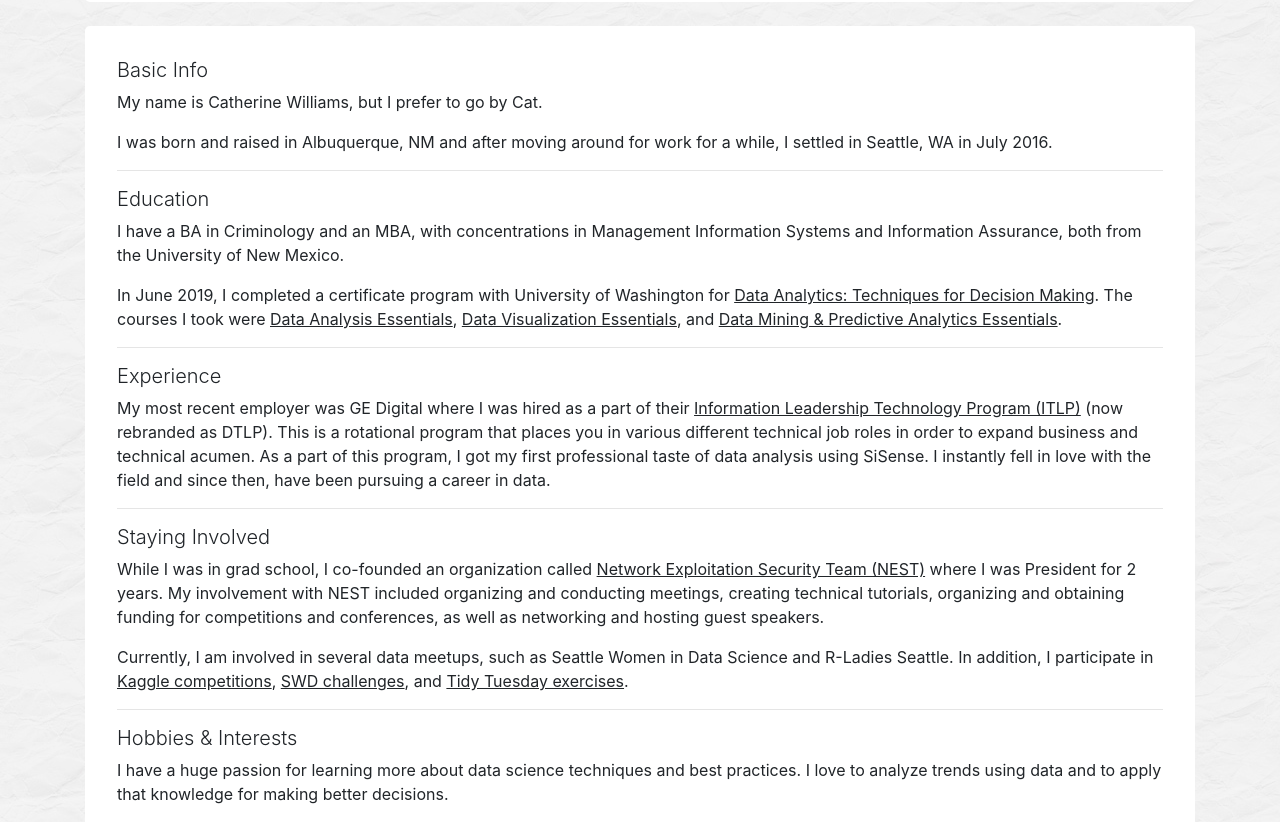
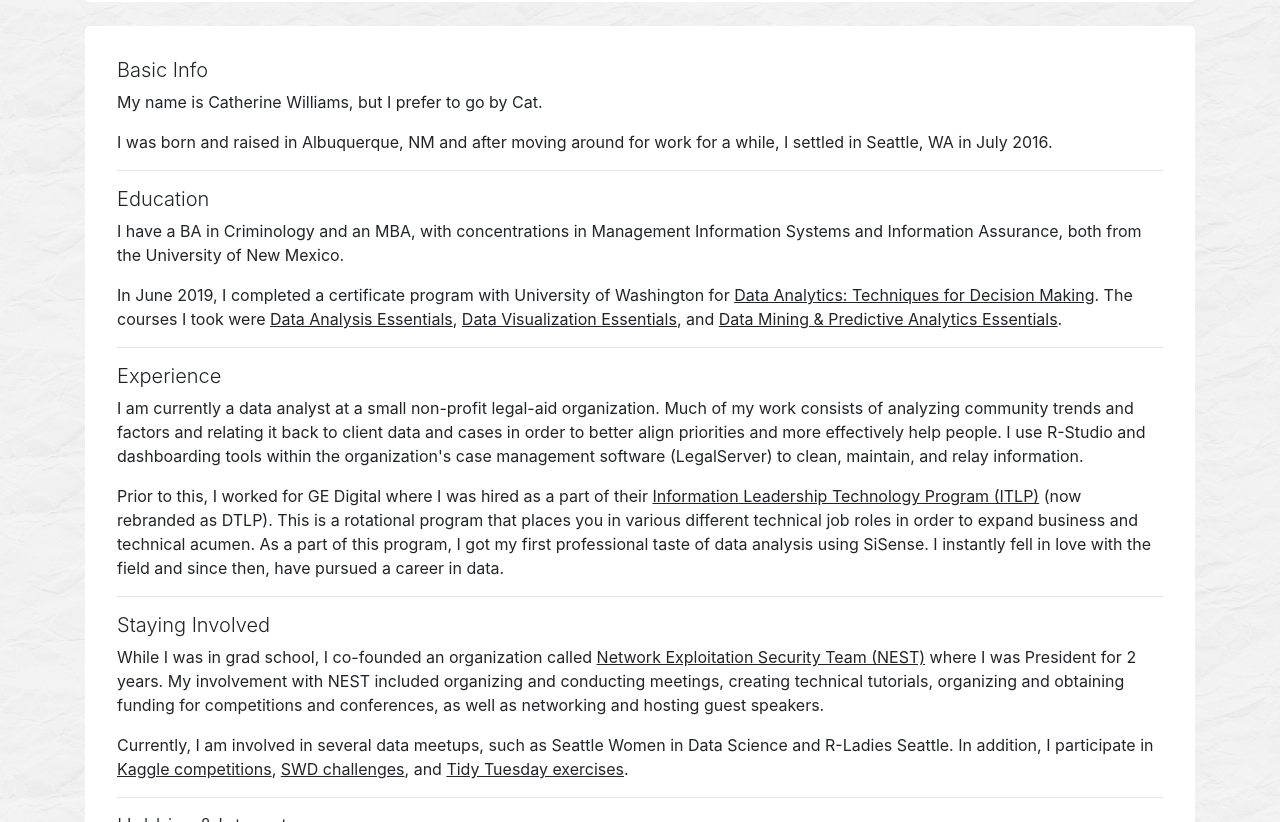
Before and after one commit to catrwilliams/catrwilliams.github.io, a website: page about.html in a window 1280 px wide. Shown: the part 278-1100 px from the top of the page. Drawn offline with Linux system fonts and the light colour scheme.

Commit message:
updated about me page to reflect new employer

```diff
--- a/about.html
+++ b/about.html
@@ -91,7 +91,8 @@
 
       <div>
           <h2 class="lead">Experience</h2>
-          <p>My most recent employer was GE Digital where I was hired as a part of their <a href="https://jobs.gecareers.com/global/en/digital-technology-leadership" target="_blank" rel="noopener">Information Leadership Technology Program (ITLP)</a> (now rebranded as DTLP). This is a rotational program that places you in various different technical job roles in order to expand business and technical acumen. As a part of this program, I got my first professional taste of data analysis using SiSense. I instantly fell in love with the field and since then, have been pursuing a career in data.</p>
+          <p>I am currently a data analyst at a small non-profit legal-aid organization. Much of my work consists of analyzing community trends and factors and relating it back to client data and cases in order to better align priorities and more effectively help people. I use R-Studio and dashboarding tools within the organization's case management software (LegalServer) to clean, maintain, and relay information.</p>
+          <p>Prior to this, I worked for GE Digital where I was hired as a part of their <a href="https://jobs.gecareers.com/global/en/digital-technology-leadership" target="_blank" rel="noopener">Information Leadership Technology Program (ITLP)</a> (now rebranded as DTLP). This is a rotational program that places you in various different technical job roles in order to expand business and technical acumen. As a part of this program, I got my first professional taste of data analysis using SiSense. I instantly fell in love with the field and since then, have pursued a career in data.</p>
       </div>
 
       <hr>
```
